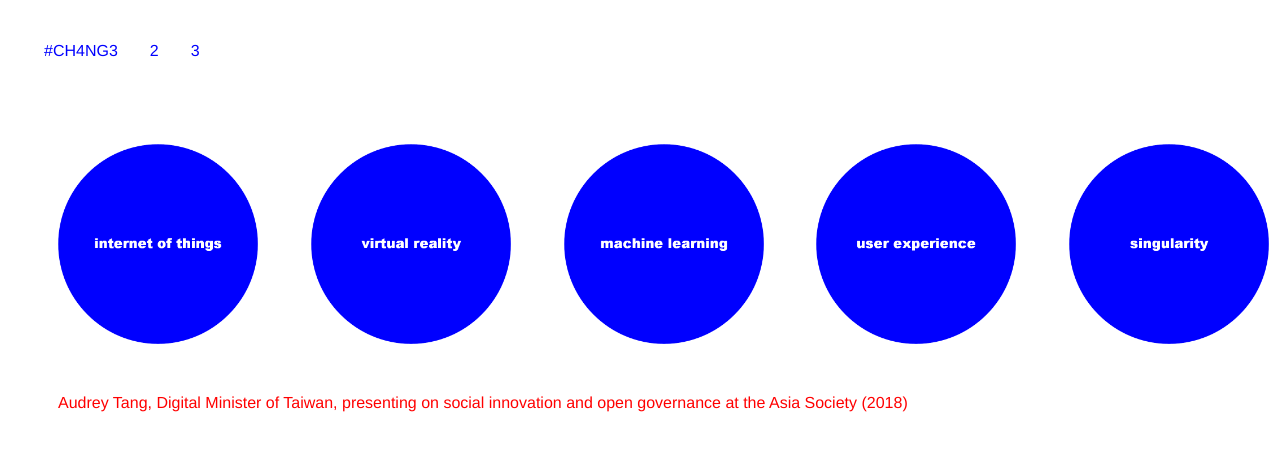
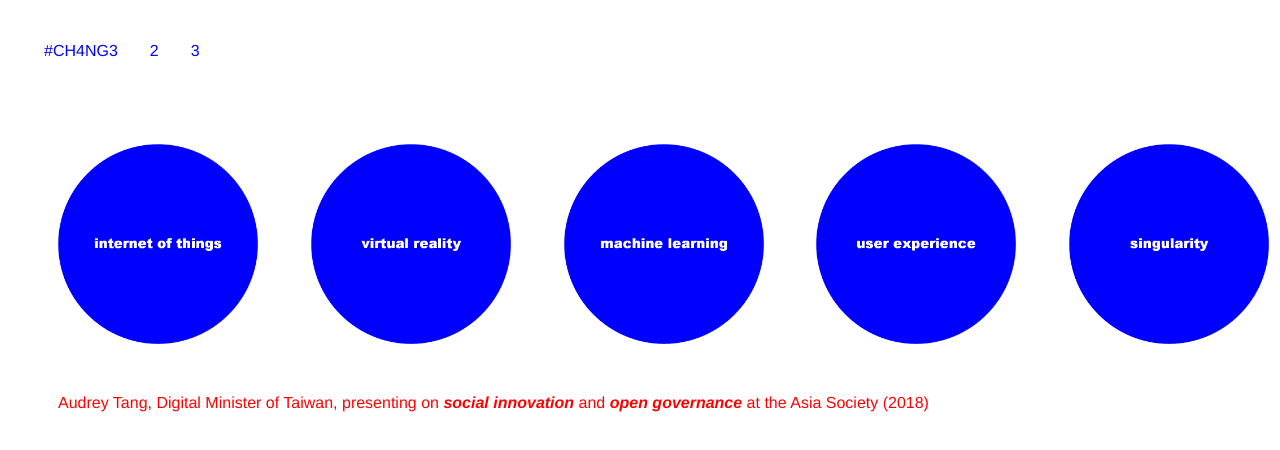
Before and after one commit to gbrlcrdn/CH4NG3, a plain HTML site: page link1.html in a window 1280 px wide. Shown: the top 450 px of the page. Drawn offline with Linux system fonts and the light colour scheme.

Commit message:
Update link1.html

```diff
--- a/link1.html
+++ b/link1.html
@@ -192,7 +192,7 @@
 
     <div class="footer">
     <div class="footernav">
-<a href="https://www.youtube.com/watch?v=GVXIpWamVLc">Audrey Tang, Digital Minister of Taiwan, presenting on social innovation and open governance at the Asia Society (2018)</a>
+<a href="https://www.youtube.com/watch?v=GVXIpWamVLc">Audrey Tang, Digital Minister of Taiwan, presenting on <i><b>social innovation</b></i> and <i><b>open governance</b></i> at the Asia Society (2018)</a>
 </div>
     </div>
 
```
